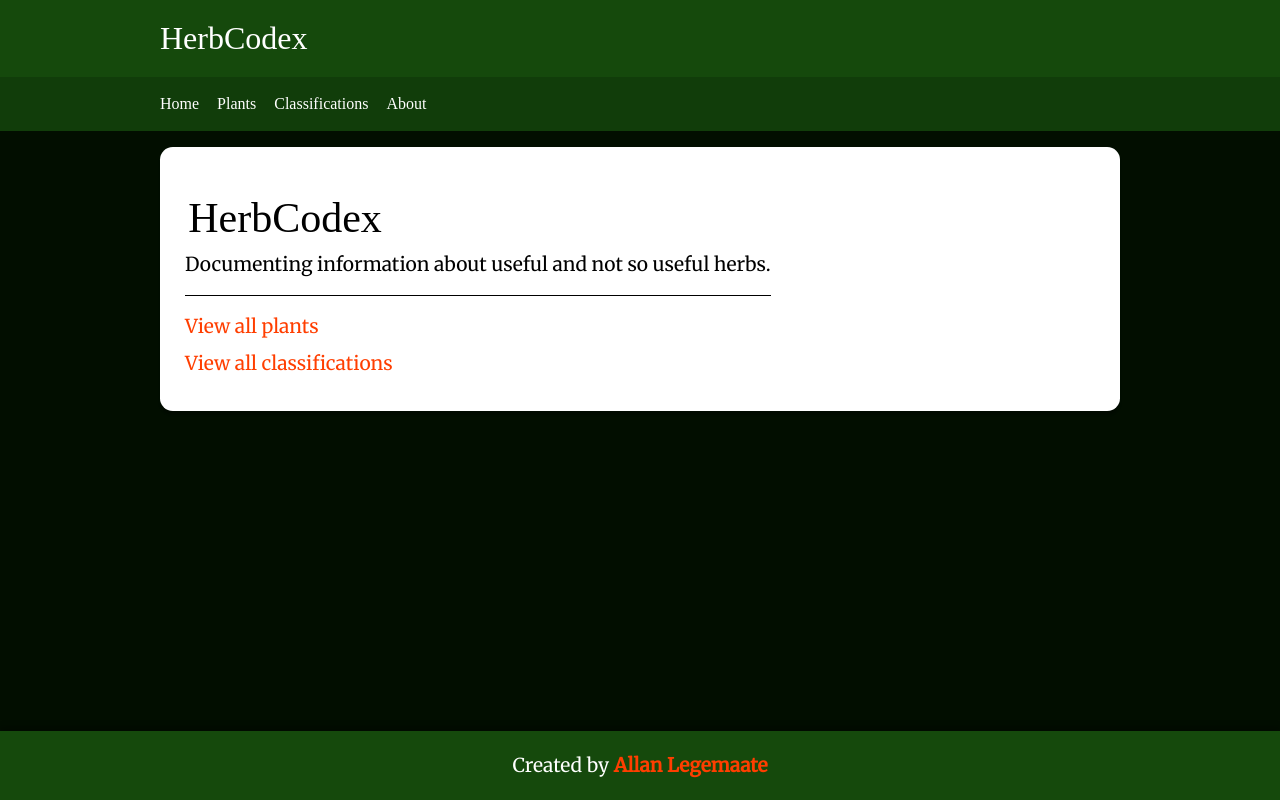
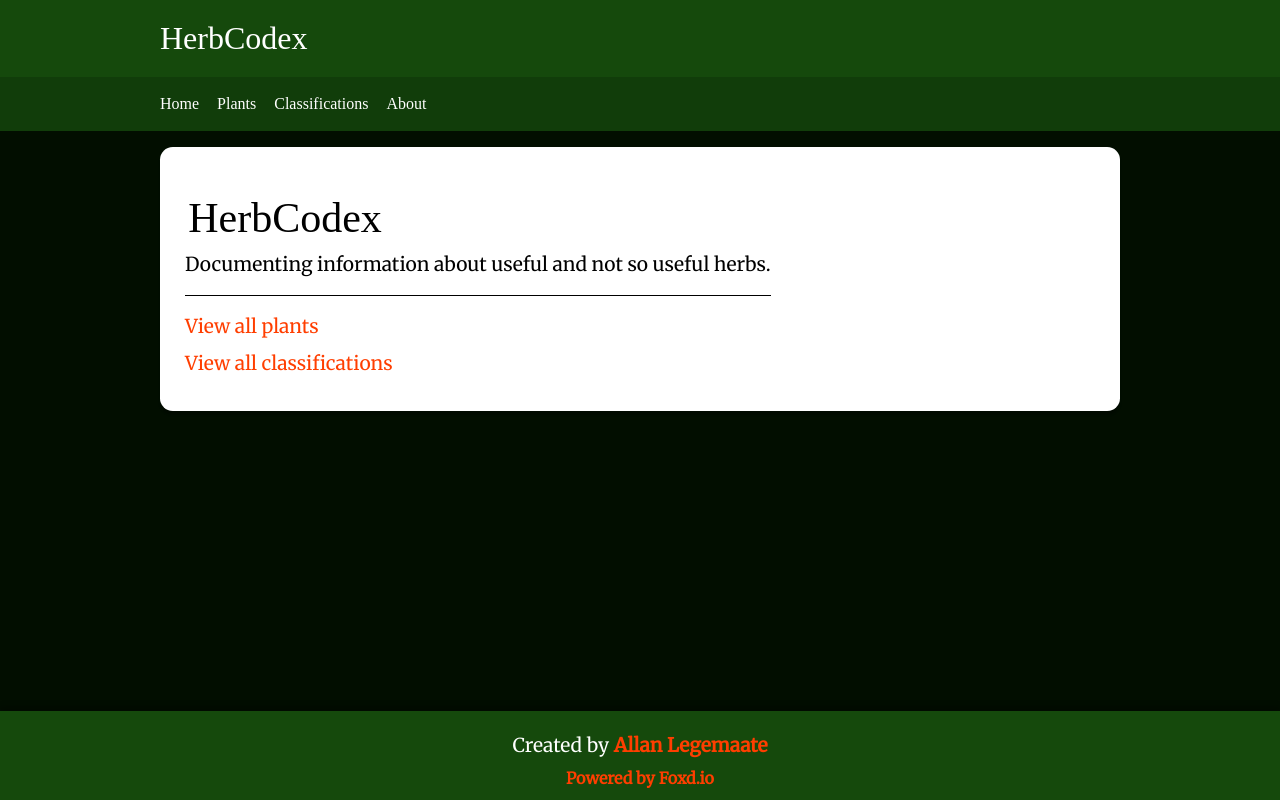
Before and after one commit to alegemaate/herb-codex, a SvelteKit app: page / in a window 1280 px wide. Built offline with nearby package versions, Linux system fonts and the light colour scheme; a web font is replaced by a local one.

Commit message:
feat: powered by

```diff
--- a/src/routes/+layout.svelte
+++ b/src/routes/+layout.svelte
@@ -37,6 +37,7 @@
         >Allan Legemaate</a
       >
     </p>
+    <a href="https://www.foxd.io/" target="_blank"> Powered by Foxd.io </a>
   </footer>
 </div>
 
```
